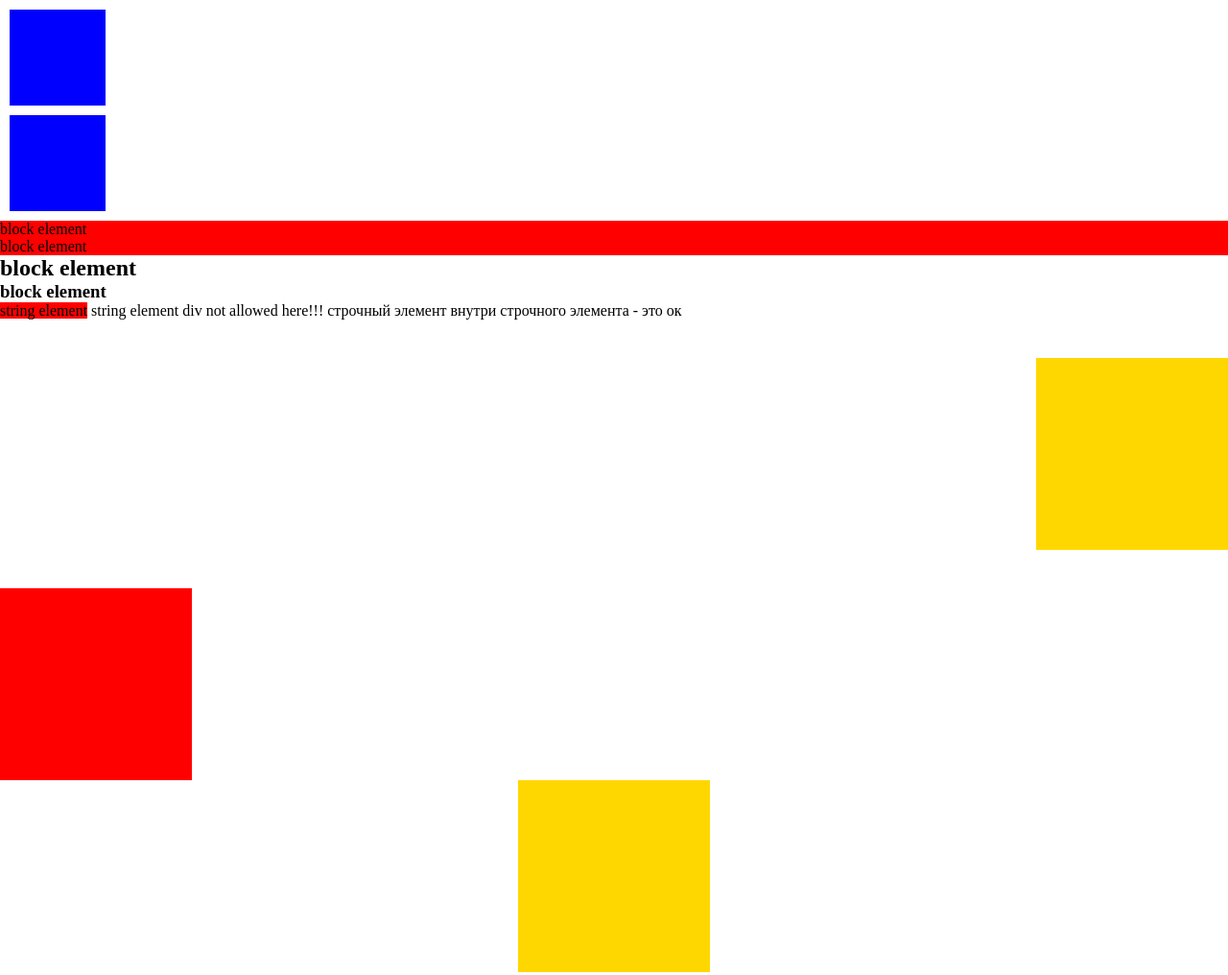
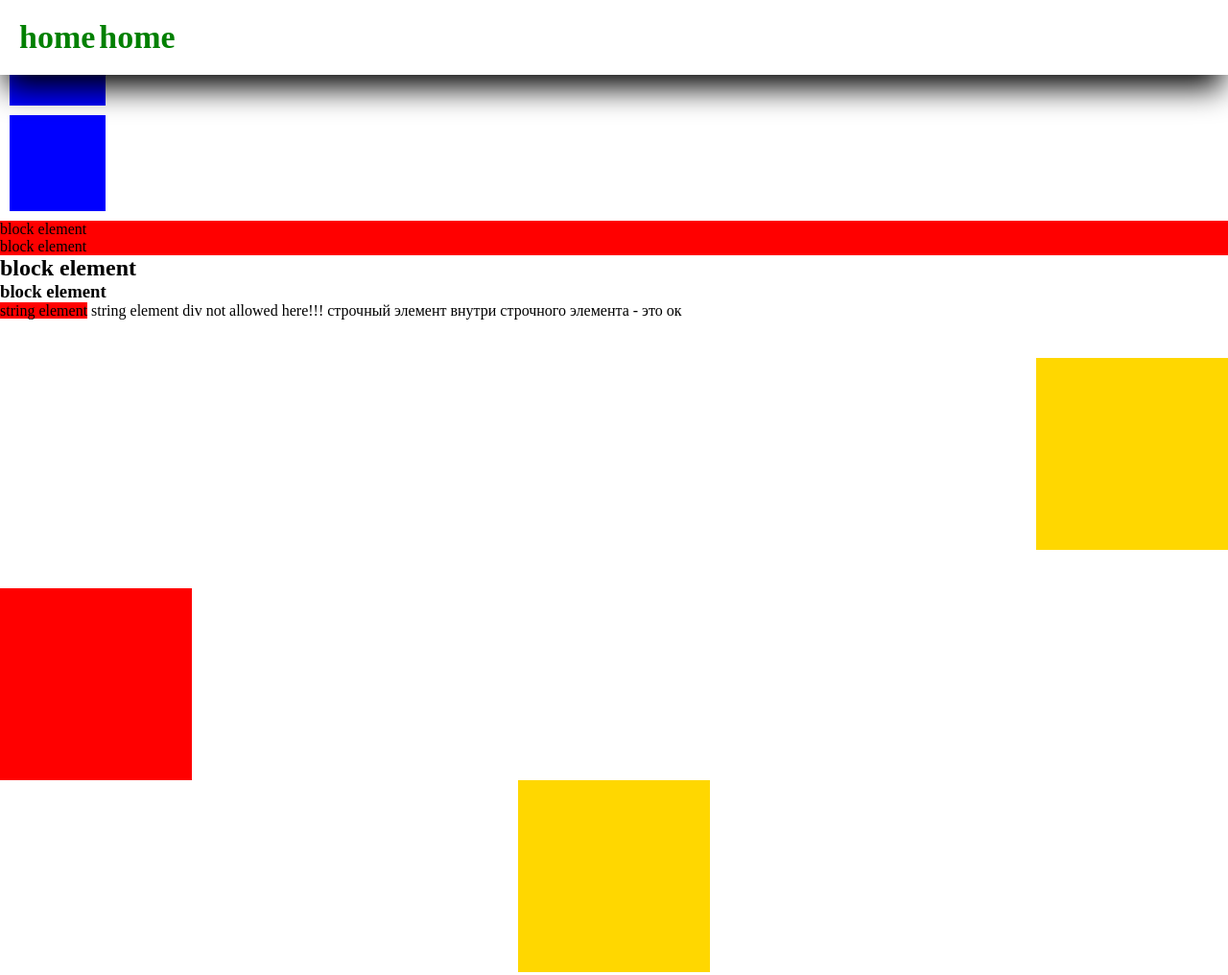
Before and after one commit to 180Tobogun/2nd-lesson, a plain HTML site: page index.html in a window 1280 px wide. Shown: the top 1016 px of the page at 96% size. Drawn offline with Linux system fonts and the light colour scheme.

Commit message:
initial commit

```diff
--- a/index.html
+++ b/index.html
@@ -102,7 +102,10 @@
 </ul>
 
 <div class="wrapper-1">
-
+<nav class="navigation">
+    <a href="#" class="link">home</a>
+    <a href="#" class="link">home</a>
+</nav>
 </div>
 
 </body>
--- a/styles/main.css
+++ b/styles/main.css
@@ -214,8 +214,54 @@ html, body {
     content: "";
     position: absolute;
     top: 0px;
-    right:70px;
+    right: 70px;
     width: 1px;
     height: 100%;
     background: red;
 }
+
+.wrapper-1::before {
+    content: "";
+    position: absolute;
+    top: 50px;
+    right: -70px;
+    width: 1px;
+    height: 100%;
+    background: blue;
+}
+
+a {
+    text-decoration: none;
+}
+
+.navigation {
+    position: fixed;
+    top: 0;
+    width: 100%;
+    padding: 20px;
+    background: white;
+    box-shadow: 0px 19px 32px -6px #000000;
+}
+
+.navigation .link {
+    position: relative;
+    font-size: 34px;
+    font-weight: 700;
+    color: green;
+}
+
+.navigation .link:hover::after {
+    width: 100%;
+    transition: all .2s linear;
+}
+
+.navigation .link::after {
+    content: '';
+    position: absolute;
+    bottom: -5px;
+    left: 0;
+    width: 0;
+    height: 2px;
+    background: #ff8462;
+    transition: all .2s linear;
+}
```
